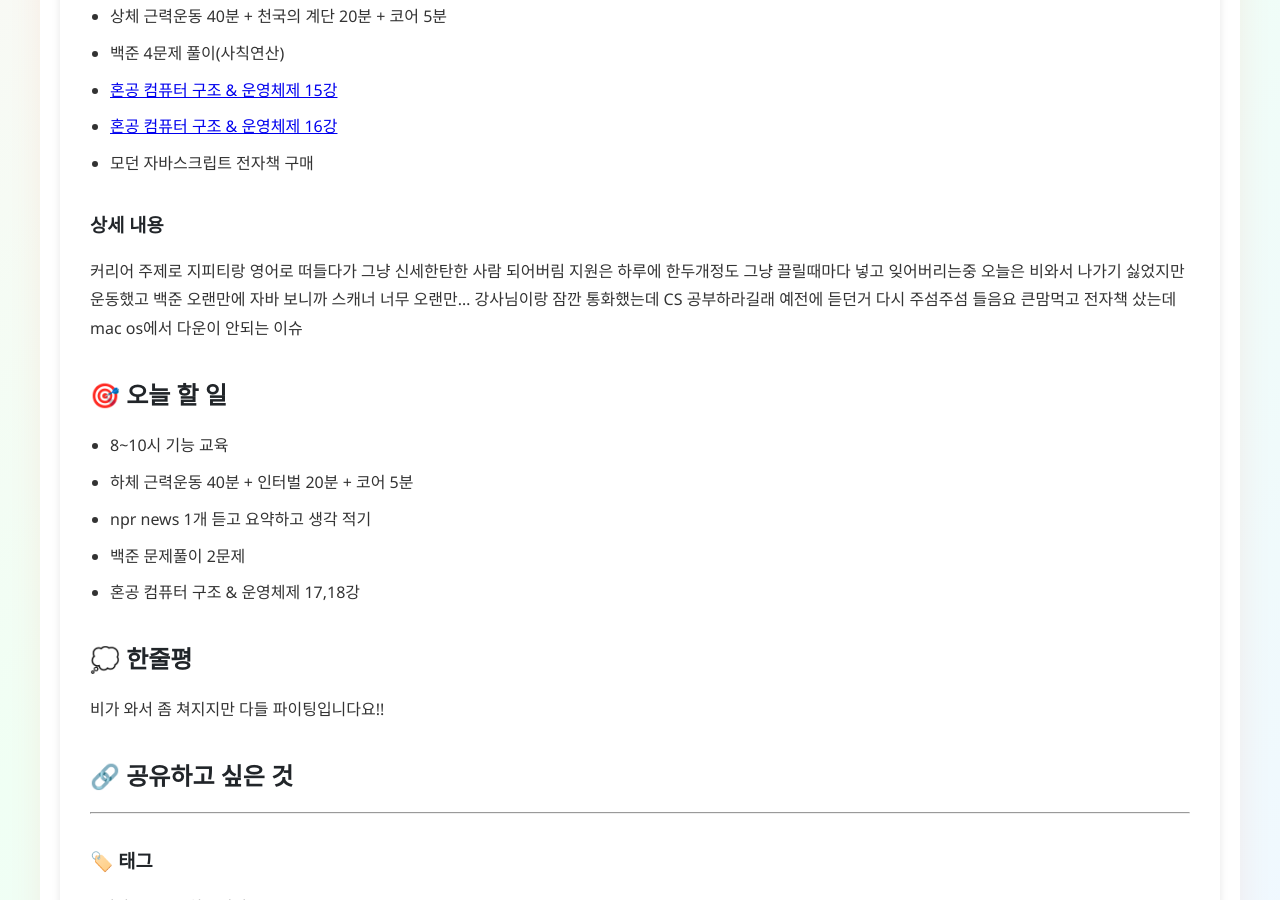
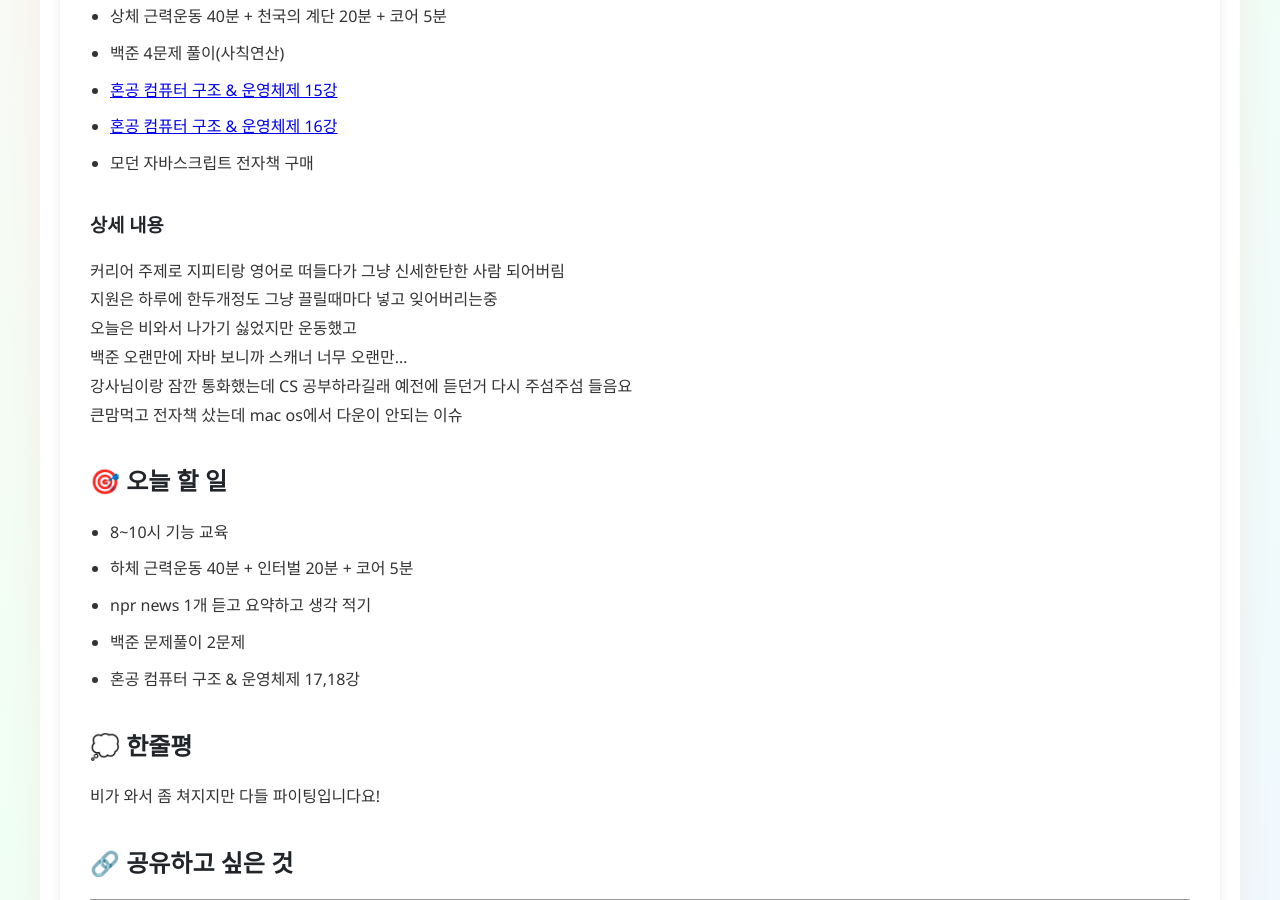
Before and after one commit to ssg6-dailylog/scrum, a Jekyll site: the page built from _posts/July, 2025/2025-07-17/2025-07-17-김선민-DailyScrum.md, in a window 1280 px wide and 900 px high, scrolled down 665 px. Built offline with Jekyll 4.4.1, drawn with Linux system fonts in a browser that asks for light colours.

```diff
--- a/_posts/July, 2025/2025-07-17/2025-07-17-김선민-DailyScrum.md
+++ b/_posts/July, 2025/2025-07-17/2025-07-17-김선민-DailyScrum.md
@@ -39,7 +39,7 @@ categories: [scrum]
 
 
 ## 💭 한줄평
- 비가 와서 좀 쳐지지만 다들 파이팅입니다요!!
+ 비가 와서 좀 쳐지지만 다들 파이팅입니다요!
 
 
 ## 🔗 공유하고 싶은 것
```
